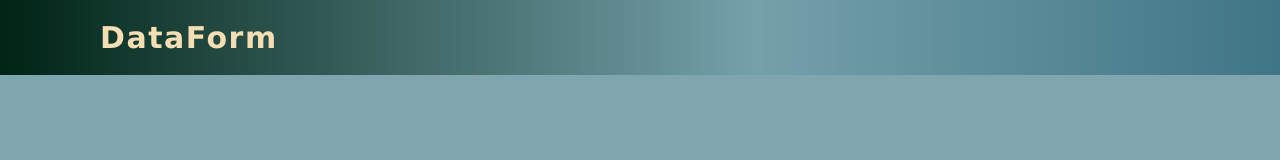
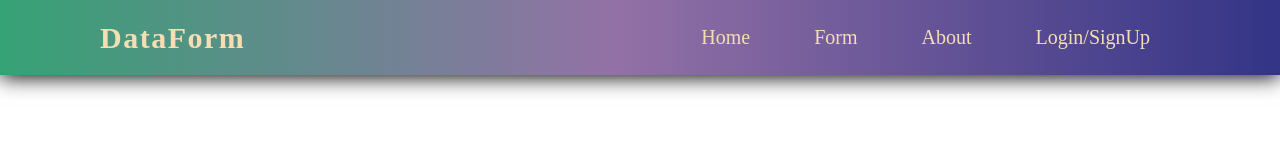
Before and after one commit to Vikashsinghal977/DataFrom, a plain HTML site: page index.html in a window 1280 px wide. Drawn offline with Linux system fonts and the light colour scheme.

Commit message:
file navigation complited

```diff
--- a/index.html
+++ b/index.html
@@ -8,22 +8,20 @@
     <script src="script.js"></script>
 </head>
 <body>
-    <div class="bg">
-
     <nav>
         <div class="logo">
             <p>DataForm</p>
         </div>
-        </nav>
-        <!-- <div class="navigation">
-
-            <div class="mid">
-                <ul class="navbar">
+        <ul>
             <li><a href="#">Home</a></li>
             <li><a href="#">Form</a></li>
             <li><a href="#">About</a></li>
             <li><a href="#">Login/SignUp</a></li>
         </ul>
+    </nav>
+        <!-- <div class="navigation">
+
+            <div class="mid">
             </div>
             <div class="left">
                 <input type="text" placeholder="Search">
@@ -68,6 +66,6 @@
                 <a href="#">FaceBook</a>
             </div>
         </div> -->
-    </div>
+    <!-- </div> -->
 </body>
 </html>
--- a/style.css
+++ b/style.css
@@ -1,17 +1,20 @@
-body{
+*{
     margin: 0px;
     padding: 0px;
-    font-family: Verdana, Geneva, Tahoma, sans-serif;
-    background-color: rgb(127, 166, 175);
-    /* box-sizing: border-box; */
+    box-sizing: border-box;
+}
+body{
+    /* background-color: blue; */
 }
 nav{
     width: 100%;
     height: 75px;
-    line-height: 15px;
+    line-height: 75px;
     padding: 0px 100px;
     position: fixed;
-    background: linear-gradient(90deg, rgba(0,36,21,1) 0%, rgba(9,100,121,0.08167016806722693) 51%, rgba(43,101,120,1) 100%);
+    background: rgb(54,162,117);
+    background: linear-gradient(90deg, rgba(54,162,117,1) 0%, rgba(147,113,166,1) 48%, rgba(51,52,134,1) 100%);
+    box-shadow: 0px 2px 20px;
 }
 
 nav .logo p{
@@ -22,3 +25,16 @@ nav .logo p{
     letter-spacing: 1.5px;
     cursor: pointer;
 }
+nav ul{
+    float: right;
+}
+nav li{
+    list-style: none;
+    display: inline;
+}
+nav li a{
+    text-decoration: none;
+    font-size: 20px;
+    padding: 0px 30px;
+    color: wheat;
+}
```
Lines whose indentation alone changed are shown as unchanged.
